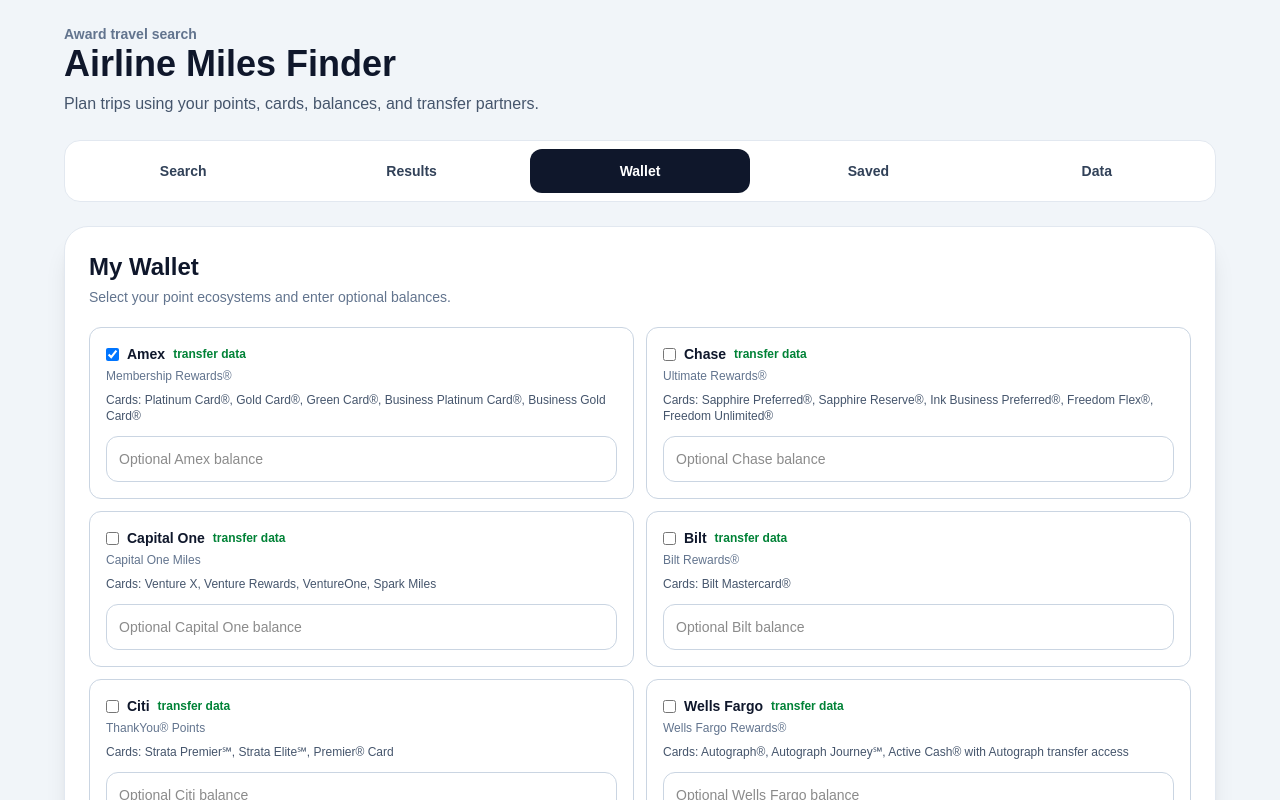
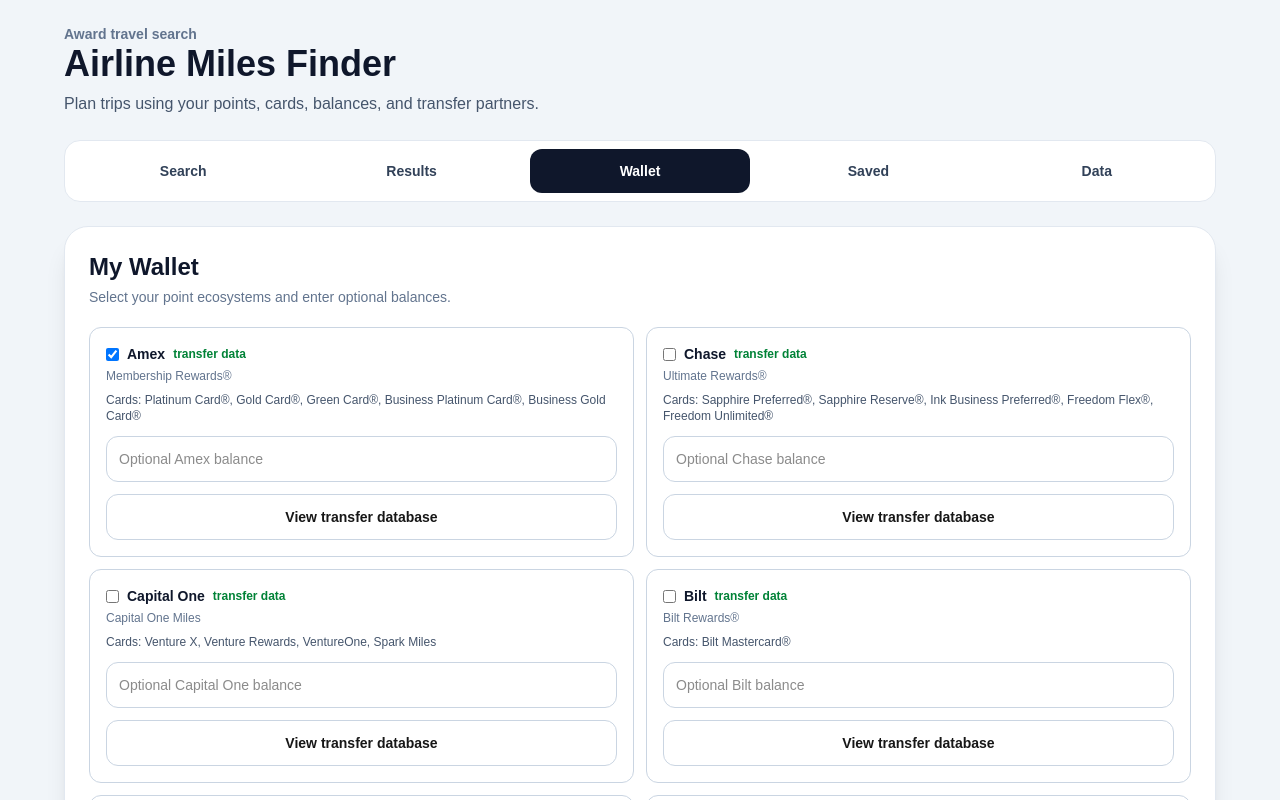
Before and after one commit to arjunmanvi13-max/airline-miles-app, a Next.js app: page / in a window 1280 px wide. Both pictures are taken after a click on the button "Wallet". Shown: the top 800 px of the page. Built offline with nearby package versions, Linux system fonts and the light colour scheme.

Commit message:
Add wallet transfer database view

```diff
--- a/app/page.tsx
+++ b/app/page.tsx
@@ -1,7 +1,7 @@
 "use client";
 
 import { useEffect, useMemo, useState } from "react";
-import { airports, cardEcosystems } from "./data";
+import { airports, cardEcosystems, transferPartners } from "./data";
 import {
   FlightDeal,
   getCentsPerMile,
@@ -354,6 +354,7 @@
 }
 
 export default function Home() {
+  const [expandedCardDatabases, setExpandedCardDatabases] = useState<string[]>([]);
   const [expandedDeals, setExpandedDeals] = useState<string[]>([]);
   const [view, setView] = useState<View>("Search");
   const [tripType, setTripType] = useState<TripType>("Round trip");
@@ -556,6 +557,14 @@
         : [...current, card]
     );
   };
+
+  const toggleCardDatabase = (cardName: string) => {
+  setExpandedCardDatabases((current) =>
+    current.includes(cardName)
+      ? current.filter((name) => name !== cardName)
+      : [...current, cardName]
+  );
+};
 
   const updatePointBalance = (card: string, value: string) => {
     const cleanedValue = value.replace(/[^\d,]/g, "");
@@ -1255,6 +1264,52 @@
                     placeholder={`Optional ${ecosystem.name} balance`}
                     className="border border-slate-300 p-3 rounded-xl w-full mt-3"
                   />
+                  <button
+  type="button"
+  onClick={() => toggleCardDatabase(ecosystem.name)}
+  className="mt-3 w-full border border-slate-300 rounded-xl p-3 font-semibold hover:bg-slate-50"
+>
+  {expandedCardDatabases.includes(ecosystem.name)
+    ? "Hide transfer database"
+    : "View transfer database"}
+</button>
+
+{expandedCardDatabases.includes(ecosystem.name) && (
+  <div className="mt-3 bg-slate-50 border border-slate-200 rounded-xl p-3">
+    <p className="font-semibold text-slate-900 mb-2">
+      {ecosystem.name} transfer partners
+    </p>
+
+    <div className="space-y-2 max-h-72 overflow-y-auto">
+      {transferPartners
+        .filter((partner) => partner.card === ecosystem.name)
+        .sort((a, b) => a.program.localeCompare(b.program))
+        .map((partner) => (
+          <div
+            key={`${partner.card}-${partner.program}-${partner.airlineMatch}`}
+            className="bg-white border border-slate-200 rounded-lg p-3"
+          >
+            <p className="font-semibold text-slate-900">
+              {partner.program}
+            </p>
+
+            <p className="text-xs text-slate-500">
+              Airline match: {partner.airlineMatch}
+            </p>
+
+            <p className="text-sm text-slate-700 mt-1">
+              Ratio: 1,000 {partner.card} points ={" "}
+              {(1000 * partner.ratio).toLocaleString()} partner points
+            </p>
+
+            <p className="text-xs text-green-700 font-semibold mt-1">
+              {partner.dataStatus} transfer data
+            </p>
+          </div>
+        ))}
+    </div>
+  </div>
+)}
                 </div>
               ))}
             </div>
```
